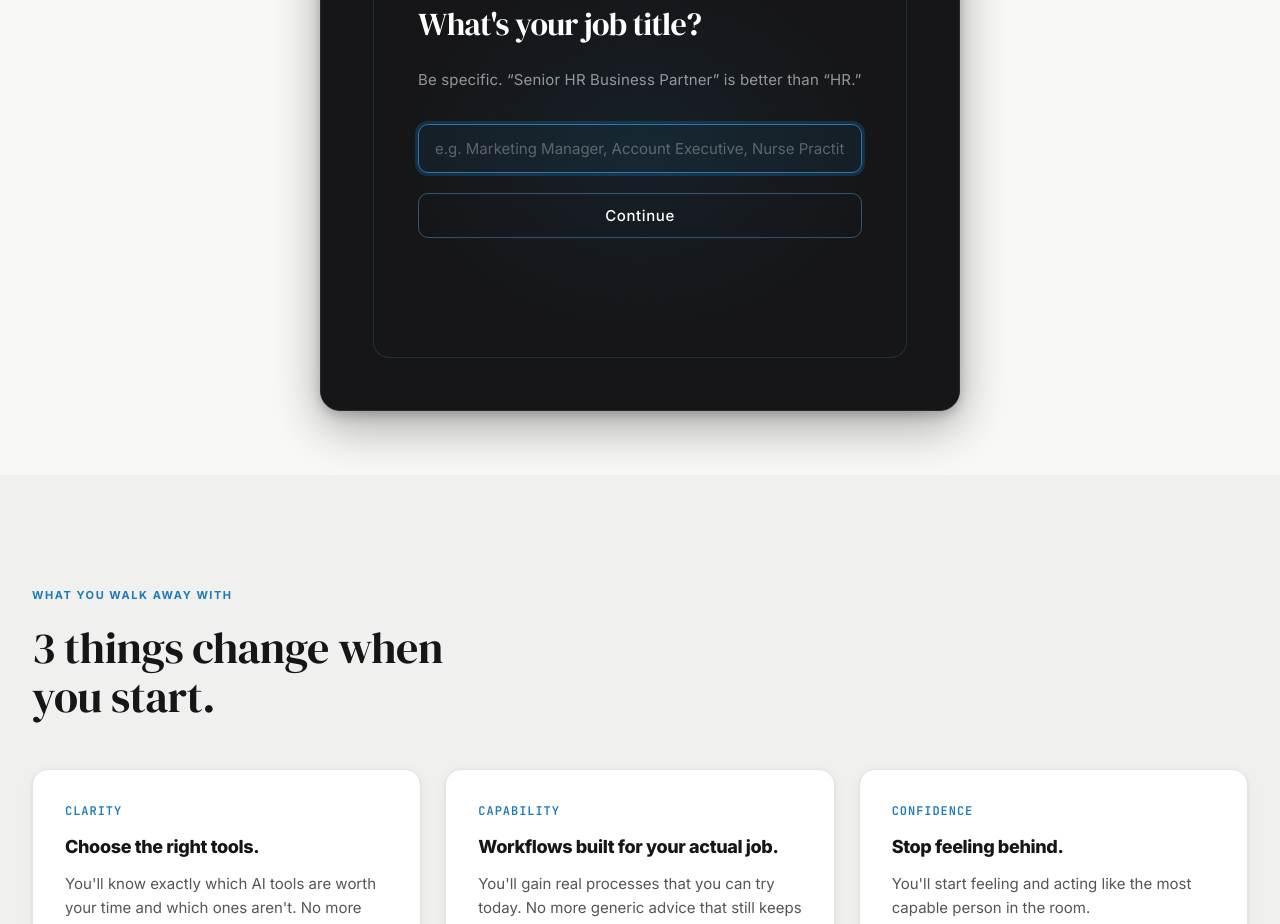
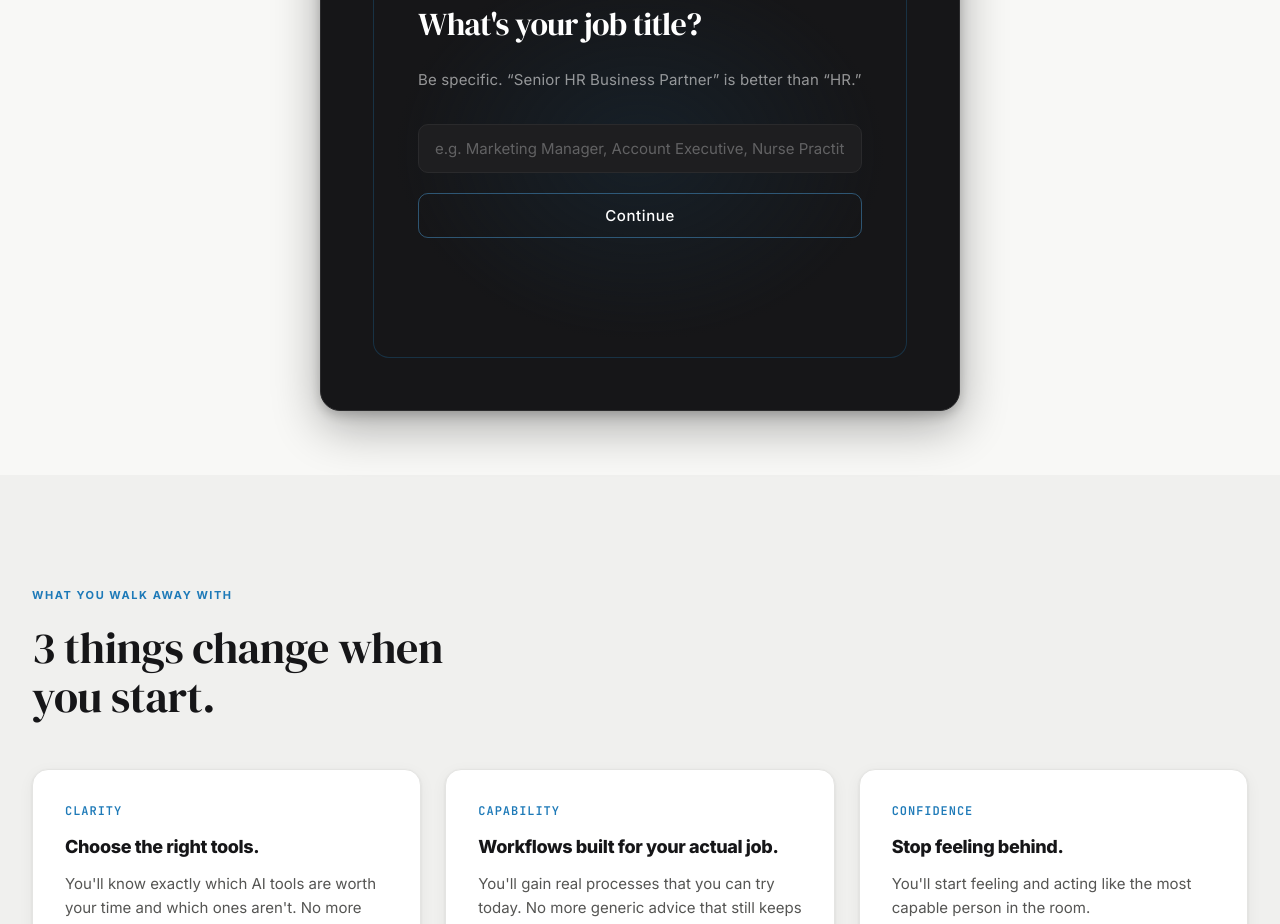
Before and after one commit to coolcalvin457-tech/agent-timesaver-nextjs, a Next.js app: page / in a window 1280 px wide. Shown: the part 2100-3024 px from the top of the page. Built offline with nearby package versions, Linux system fonts and the light colour scheme.

Commit message:
Fix homepage scroll jump: disable autoFocus on embedded Prompt Builder Q1

```diff
--- a/components/PromptBuilderTool.tsx
+++ b/components/PromptBuilderTool.tsx
@@ -271,7 +271,7 @@ export default function PromptBuilderTool({ initialJobTitle, onQ1Complete, hideF
                 go("q2");
               }
             }}
-            autoFocus
+            autoFocus={!hideFileUpload}
           />
 
           {/* Optional file upload — hidden when embedded on homepage */}
```
